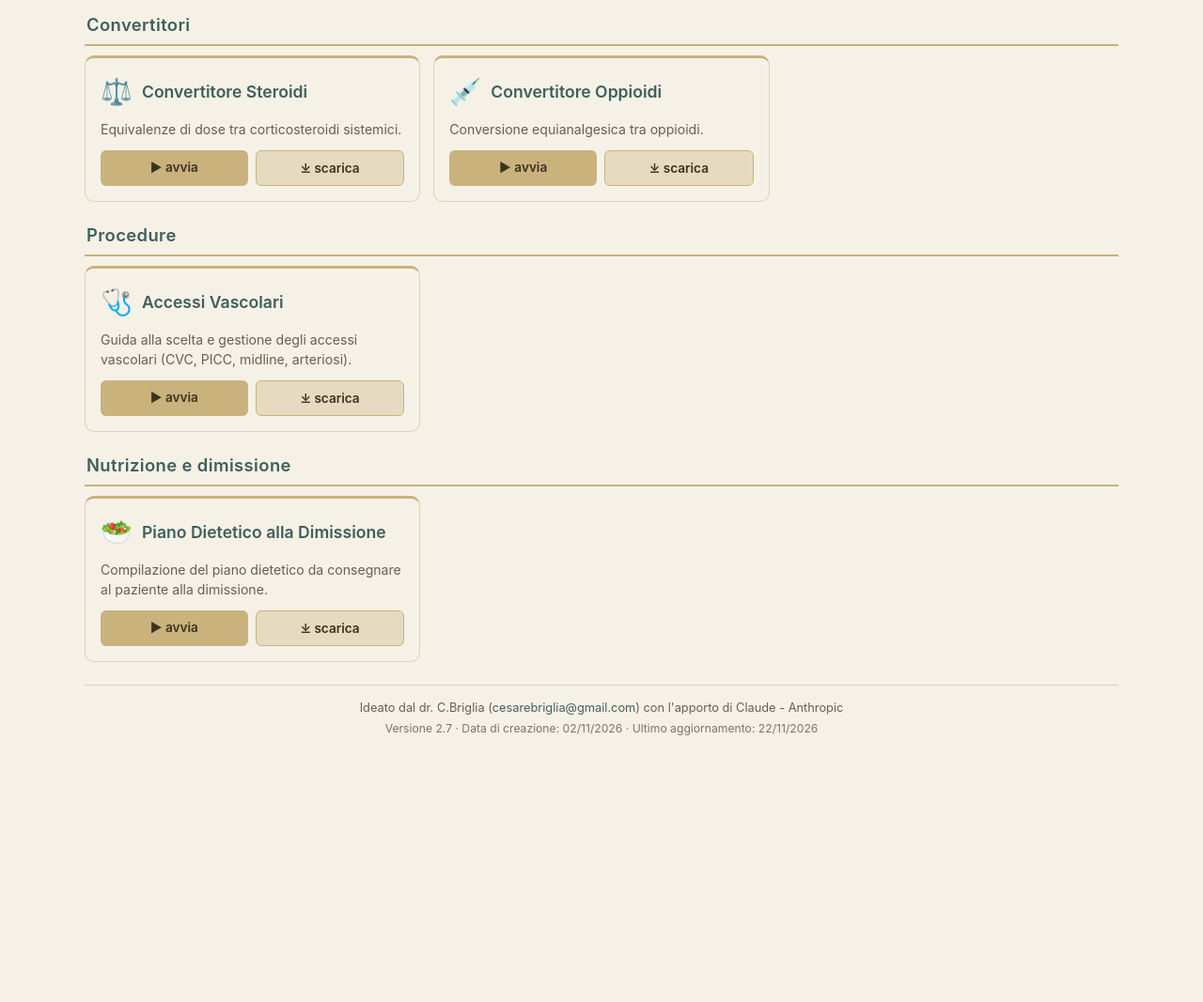
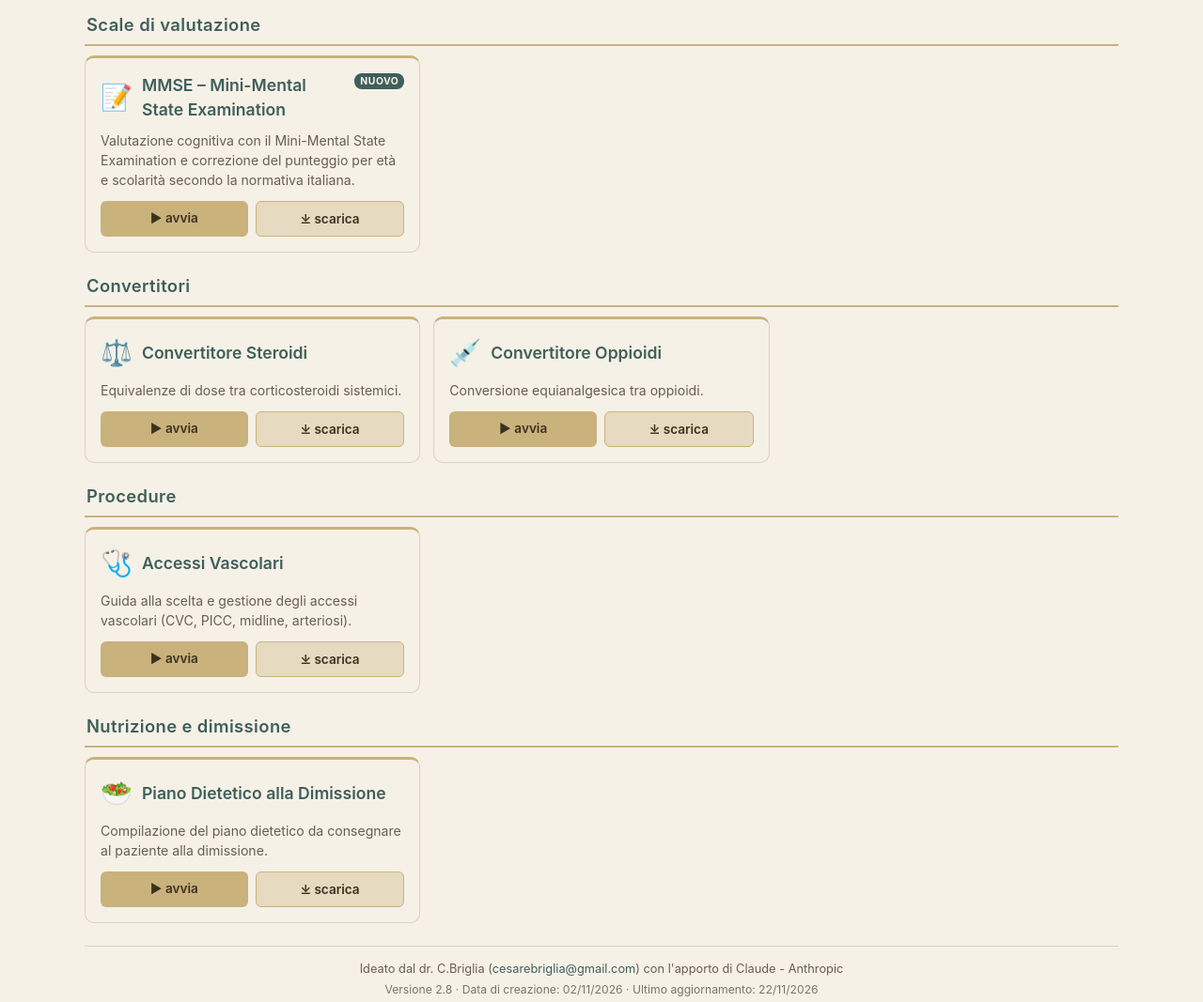
Before and after one commit to cesarebriglia/medicAPP, a plain HTML site: page index.html in a window 1280 px wide. Shown: the part 1920-2987 px from the top of the page at 94% size. Before the commit the page ends 2736 px from the top, so only its background shows below. Drawn offline with Linux system fonts and the light colour scheme.

Commit message:
Add files via upload

```diff
--- a/index.html
+++ b/index.html
@@ -393,6 +393,22 @@
 </section>
 
 <section class="group">
+  <h2 class="group-title">Scale di valutazione</h2>
+  <div class="grid">
+
+  <div class="card" data-app="mmse">
+    <div class="card-header"><span class="card-icon">📝</span><span class="card-title">MMSE – Mini-Mental State Examination</span><span class="badge-new">NUOVO</span></div>
+    <p class="card-desc">Valutazione cognitiva con il Mini-Mental State Examination e correzione del punteggio per età e scolarità secondo la normativa italiana.</p>
+    <div class="card-actions">
+      <a class="btn btn-primary" href="mmse_italia.html">▶ avvia</a>
+      <a class="btn btn-secondary" href="mmse_italia.html" download>⤓ scarica</a>
+    </div>
+  </div>
+
+  </div>
+</section>
+
+<section class="group">
   <h2 class="group-title">Convertitori</h2>
   <div class="grid">
 
@@ -451,7 +467,7 @@
 
 <footer>
   <div>Ideato dal dr. C.Briglia (<a href="mailto:cesarebriglia@gmail.com">cesarebriglia@gmail.com</a>) con l'apporto di Claude - Anthropic</div>
-  <div class="meta">Versione 2.7 · Data di creazione: 02/11/2026 · Ultimo aggiornamento: 22/11/2026</div>
+  <div class="meta">Versione 2.8 · Data di creazione: 02/11/2026 · Ultimo aggiornamento: 22/11/2026</div>
 </footer>
 
 <script>
```
